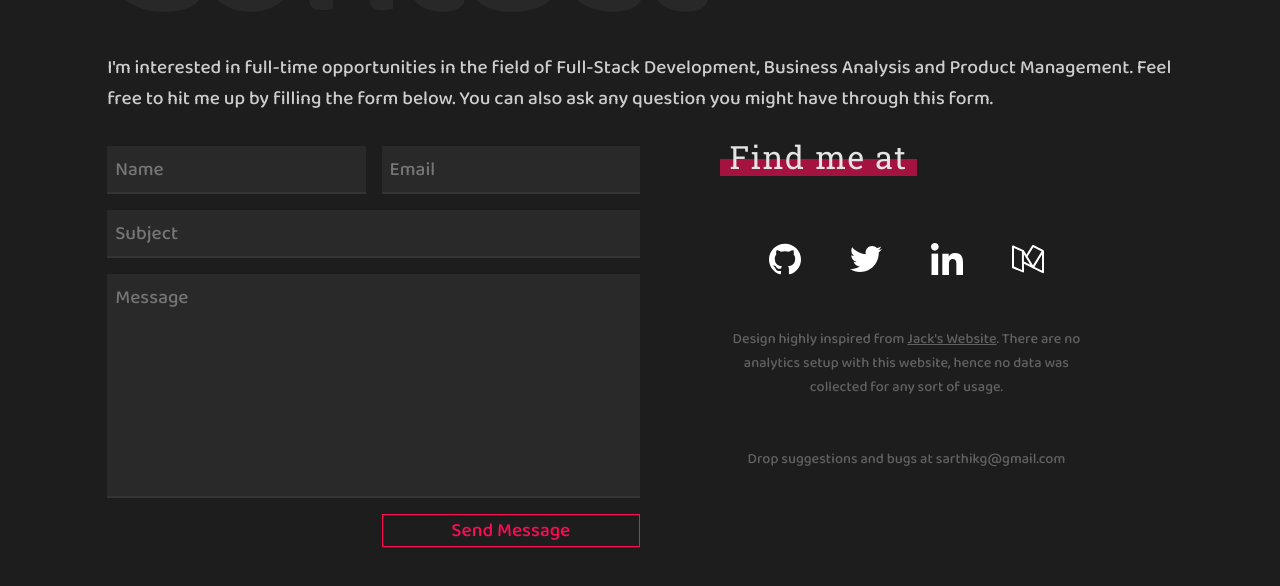
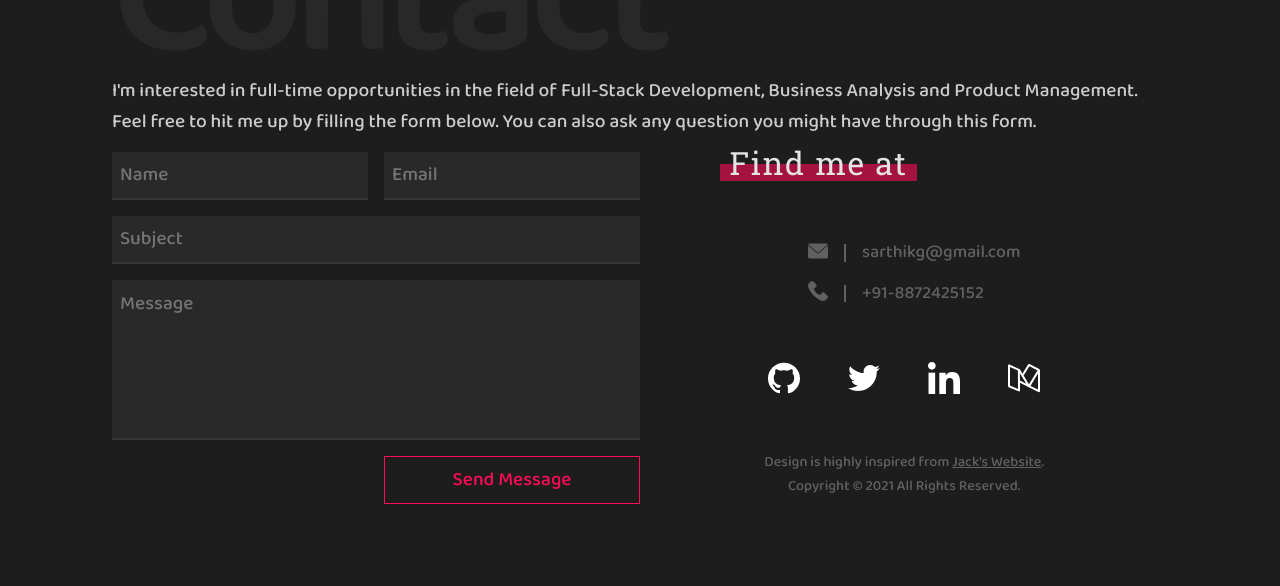
Before and after one commit to sarthikg/portfolio, a React (Create React App) app: page / in a window 1280 px wide. Shown: the part 3372-3958 px from the top of the page. Built offline with nearby package versions, Linux system fonts and the light colour scheme.

Commit message:
Completed Contact Page

```diff
--- /dev/null
+++ b/src/components/Contact.js
@@ -0,0 +1,23 @@
+import React, {Component} from 'react';
+
+class Contact extends Component {
+    render() {
+        return (
+            <div className="Component-Contact">
+                {this.props.contacts.map((contact) => {
+					return (
+                        <div className="Component-Contact-Object">
+                            <a href={contact.url ? contact.url : undefined} target="_blank" rel="noreferrer">
+							    <img src={contact.icon} alt={contact.alt} height="20px"/>
+						    </a>
+                            <div className="Component-Contact-Object-Separator"/>
+                                {contact.content}
+                        </div>
+					);
+				})}
+            </div>
+        )
+    }
+}
+
+export default Contact
--- a/src/layouts/Section5.js
+++ b/src/layouts/Section5.js
@@ -4,11 +4,30 @@ import Section from '../components/Section';
 import Heading from '../components/Heading';
 import SubHeading from '../components/SubHeading';
 import Social from '../components/Social';
+import Contact from '../components/Contact'
 
 import linkedin from '../linkedin.svg';
 import github from '../github.svg';
 import twitter from '../twitter.svg';
 import medium from '../medium.svg';
+
+import email from '../email.svg'
+import phone from '../phone.svg'
+
+let contacts = [
+	{
+		alt: 'email',
+		icon: email,
+		url: 'href="mailto:sarthikg@gmail.com"',
+		content: 'sarthikg@gmail.com'
+	},
+	{
+		alt: 'phone',
+		icon: phone,
+		url: null,
+		content: '+91-8872425152'
+	},
+]
 
 let socials = [
 	{
@@ -53,8 +72,8 @@ class Section5 extends Component {
 	render() {
 		return (
 			<Section>
-				<Heading title="Contact" />
 				<div className="App-Section5-Content">
+                    <Heading title="Contact" />
 					<div className="App-Section5-Content-Description">
 						I'm interested in full-time opportunities in the field of Full-Stack Development, Business
 						Analysis and Product Management. Feel free to hit me up by filling the form below. You can also
@@ -71,15 +90,17 @@ class Section5 extends Component {
 							</button>
 						</form>
 						<div className="App-Section5-Content-Container-Social">
-							<SubHeading title="Find me at" />
-							<Social socials={socials} />
-                            <div className="App-Section5-Content-Container-Social-Remarks">
-                                Design highly inspired from <a href="https://jacekjeznach.com/">Jack's Website</a>. There are no analytics setup with this website, hence no data was collected for any sort of usage.
-                                <br/>
-                                <br/>
-                                <br/>
-                                Drop suggestions and bugs at sarthikg@gmail.com
-                            </div>
+                        <SubHeading title="Find me at" />
+							<div className="App-Section5-Content-Container-Social-Details">
+								<Contact contacts={contacts}/>
+								<Social socials={socials} />
+								<div className="App-Section5-Content-Container-Social-Remarks">
+									Design is highly inspired from{' '}
+									<a href="https://jacekjeznach.com/">Jack's Website</a>.
+									<br/>
+									Copyright © 2021 All Rights Reserved.
+								</div>
+							</div>
 						</div>
 					</div>
 				</div>
--- /dev/null
+++ b/src/styles/partials/components/_contact.scss
@@ -0,0 +1,24 @@
+.Component-Contact {
+    display: flex;
+    flex-direction: column;
+    width: 100%;
+    justify-content: center;
+    align-items: center;
+    &-Object {
+        margin: 0.5rem 0;
+        width: 12rem;
+        display: flex;
+        align-items: center;
+        justify-content: flex-start;
+        font-family: 'Baloo 2', cursive;
+        font-size: 1.1rem;
+        color: $dark-sectext;
+        line-height: 1.1rem;
+        &-Separator {
+            border-left: 2px solid $dark-sectext;
+            height: 1.1rem;
+            margin: 0 1rem;
+        }
+    }
+
+}
--- a/src/styles/partials/components/_heading.scss
+++ b/src/styles/partials/components/_heading.scss
@@ -1,12 +1,9 @@
 .Component-Heading {
-    position: absolute;
     color: $dark-backtext;
     font-family: 'Baloo 2', cursive;
-    font-size: 12rem;
-    line-height: 12rem;
+    font-size: 11rem;
+    line-height:70%;
     letter-spacing: -0.5rem;
     font-weight: 800;
-    margin-left: 6rem;
-    margin-top: 2rem;
     z-index: 1;
 }
--- a/src/styles/partials/layout/_section5.scss
+++ b/src/styles/partials/layout/_section5.scss
@@ -26,23 +26,23 @@
 		position: absolute;
 		display: flex;
 		flex-direction: column;
-		justify-content: space-between;
+		justify-content: space-evenly;
 		align-items: flex-start;
-		height: 100%;
-		width: 100%;
-		padding: 6rem 6.7rem;
+		height: 100vh;
+		width: 100vw;
+		padding: 6rem 7rem ;
 		&-Description {
 			width: 100%;
-			margin-top: 8rem;
+			// margin-top: 8rem;
 			color: rgb(204, 204, 204);
 			font-family: 'Baloo 2', cursive;
 			font-size: 1.2rem;
-			margin: 8rem 0 1rem;
+			// margin: 8rem 0 1rem;
 		}
 		&-Container {
 			width: 100%;
-			flex-grow: 10;
-			margin-top: 1rem;
+			// flex-grow: 10;
+			// margin-top: 1rem;
             display: flex;
             flex-direction: row;
             align-items: center;
@@ -61,15 +61,24 @@
                 height: 100%;
                 padding: 0 5rem;
                 margin-top: -1.5rem;
+                font-family: 'Baloo 2', cursive;
+                color: $dark-sectext;
                 &-Remarks {
-                    font-family: 'Baloo 2', cursive;
-                    color: $dark-sectext;
                     text-align: center;
                     text-transform: none;
                     font-size: 0.9rem;
                     & a {
                         color: $dark-sectext;
                     }
+                }
+                &-Details {
+                    display: flex;
+                    flex-direction: column;
+                    align-items: center;
+                    justify-content: space-between;
+                    padding: 2rem 0;
+                    text-align: center;
+                    font-size: 1rem;
                 }
             }
 		}
@@ -83,6 +92,7 @@
     font-family: 'Baloo 2', cursive;
     font-size: 1.2rem;
     grid-column: 2/ span 1;
+    grid-row: 4/ span 1;
     transition: color 0s ease-in-out, background-color 0s ease-in-out;
     &.Active {
         animation-name: click;
@@ -108,16 +118,19 @@
     transition: border-bottom 0.75s ease;
 	&.Name {
 		grid-column: 1/ span 1;
+        grid-row: 1/ span 1;
 	}
     &.Email {
         grid-column: 2/ span 1;
+        grid-row: 1/ span 1;
 	}
     &.Subject {
         grid-column: 1/ span 2;
+        grid-row: 2/ span 1;
     }
     &.Message {
         grid-column: 1/ span 2;
-        grid-row: 3/ span 2;
+        grid-row: 3/ span 1;
         resize: none;
     }
     &:focus {
--- a/src/styles/style.scss
+++ b/src/styles/style.scss
@@ -38,3 +38,4 @@ html {
 @import "partials/components/card";
 @import "partials/components/arrow";
 @import "partials/components/social";
+@import "partials/components/contact";
```
Also changed, not shown: src/email.svg (added), src/phone.svg (added).
